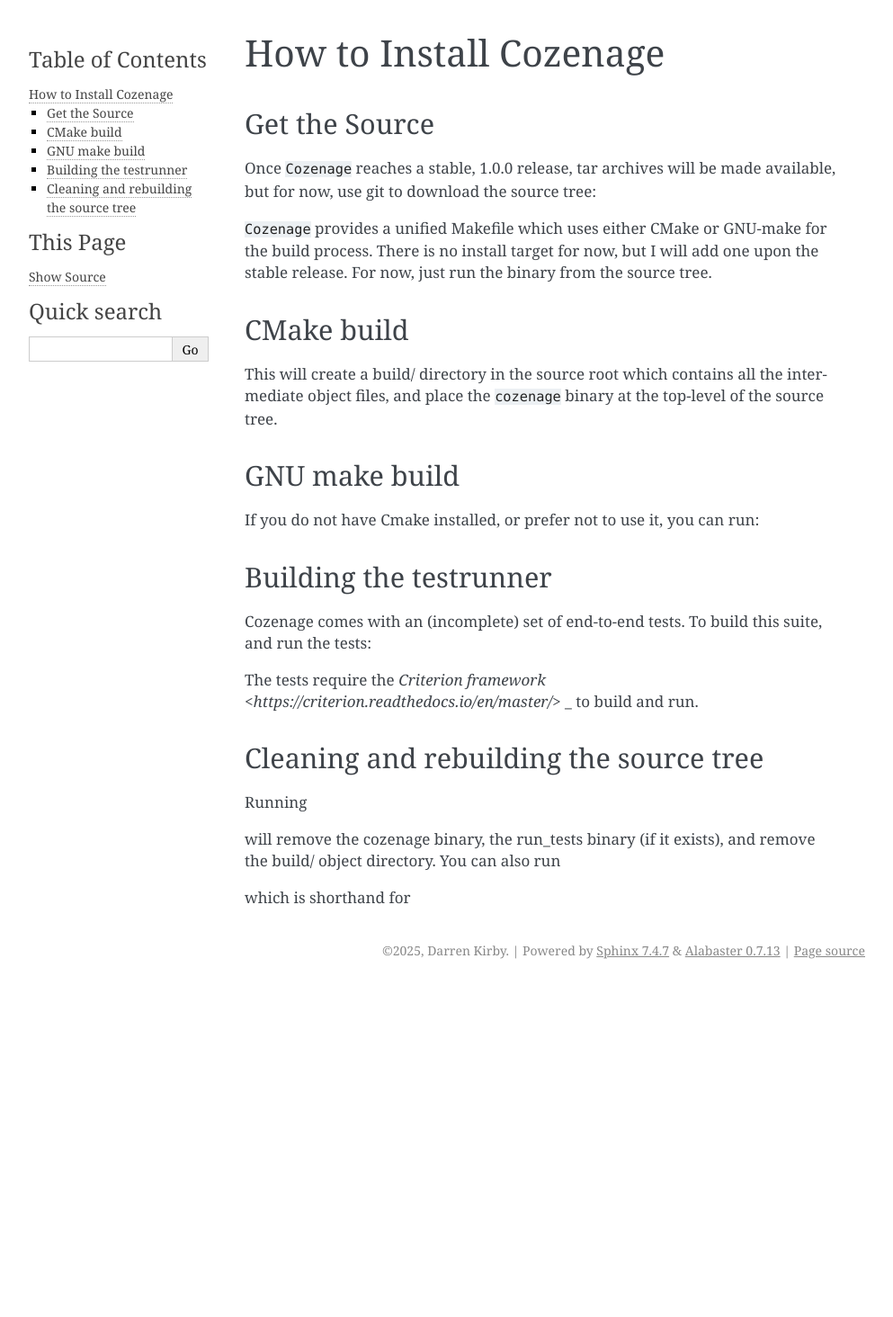
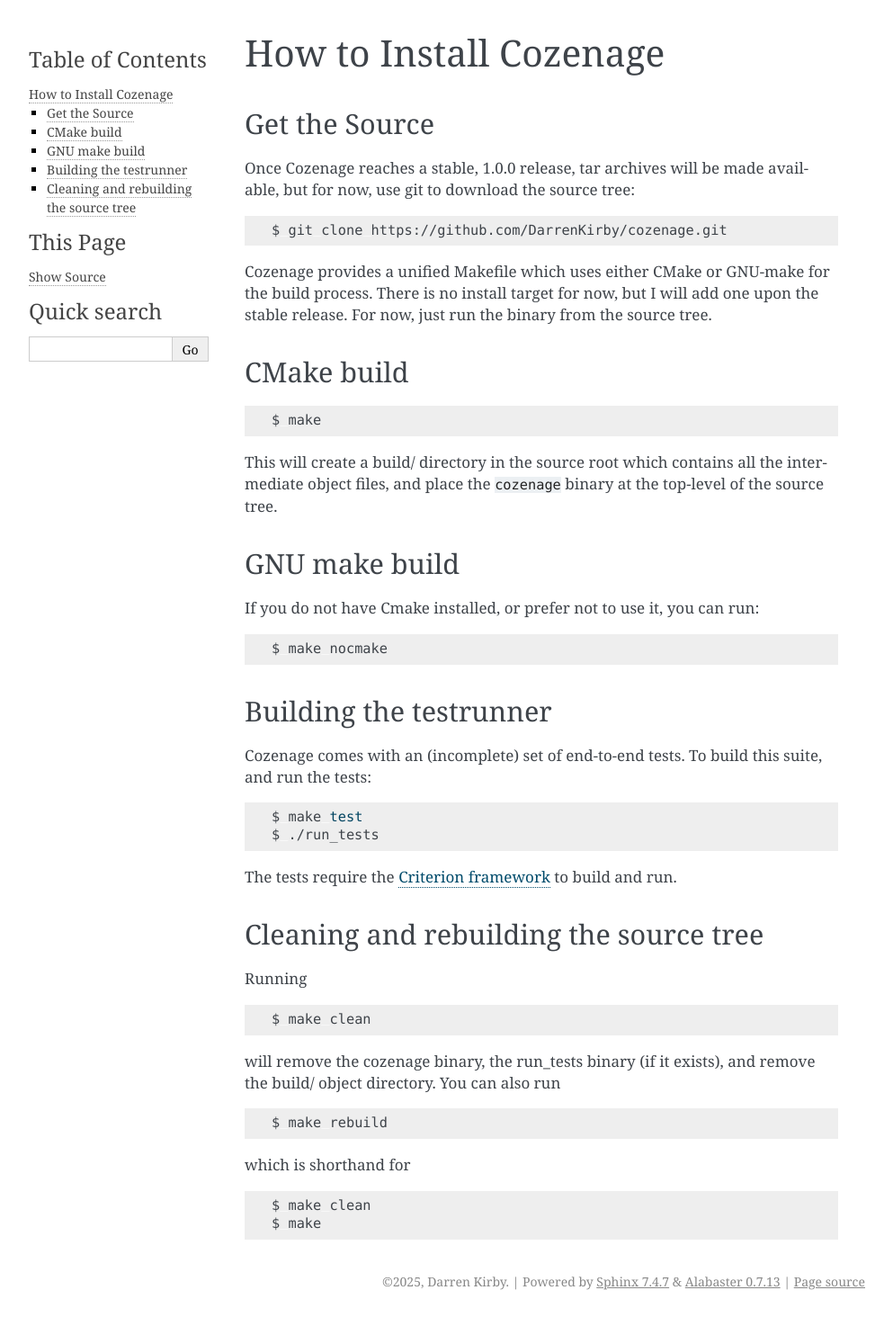
Before and after one commit to DarrenKirby/cozenage, a Sphinx documentation site: the page built from docs/source/howto/installation.rst, in a window 1280 px wide. Shown: the whole page at 90% size, without its empty margins (148-1141 px from the left). Built offline with Sphinx 7.4.7, drawn with Linux system fonts in a browser that asks for light colours; before the commit the page ends 1096 px from its top, so only the background shows below that.

Commit message:
Fix documentation issues (what do I know about reStructuredText)

```diff
--- a/docs/source/howto/installation.rst
+++ b/docs/source/howto/installation.rst
@@ -4,20 +4,22 @@
 Get the Source
 --------------
 
-Once ``Cozenage`` reaches a stable, 1.0.0 release, tar archives will be made available, but for now,
+Once Cozenage reaches a stable, 1.0.0 release, tar archives will be made available, but for now,
 use git to download the source tree:
 
-.. code-block::
+.. code-block:: bash
+
     $ git clone https://github.com/DarrenKirby/cozenage.git
 
-``Cozenage`` provides a unified Makefile which uses either CMake or GNU-make for the build process.
+Cozenage provides a unified Makefile which uses either CMake or GNU-make for the build process.
 There is no install target for now, but I will add one upon the stable release. For now, just run
 the binary from the source tree.
 
 CMake build
 -----------
 
-.. code-block:: console
+.. code-block:: bash
+
     $ make
 
 This will create a build/ directory in the source root which contains all the intermediate object
@@ -28,7 +30,8 @@
 
 If you do not have Cmake installed, or prefer not to use it, you can run:
 
-.. code-block:: console
+.. code-block:: bash
+
     $ make nocmake
 
 Building the testrunner
@@ -36,11 +39,12 @@
 
 Cozenage comes with an (incomplete) set of end-to-end tests. To build this suite, and run the tests:
 
-.. code-block:: console
+.. code-block:: bash
+
     $ make test
     $ ./run_tests
 
-The tests require the `Criterion framework <https://criterion.readthedocs.io/en/master/>` _
+The tests require the `Criterion framework <https://criterion.readthedocs.io/en/master/>`_
 to build and run.
 
 Cleaning and rebuilding the source tree
@@ -48,17 +52,20 @@
 
 Running
 
-.. code-block:: console
+.. code-block:: bash
+
     $ make clean
 
 will remove the cozenage binary, the run_tests binary (if it exists), and remove the build/ object
 directory. You can also run
 
-.. code-block:: console
+.. code-block:: bash
+
     $ make rebuild
 
 which is shorthand for
 
-.. code-block:: console
+.. code-block:: bash
+
     $ make clean
     $ make
--- a/docs/source/index.rst
+++ b/docs/source/index.rst
@@ -7,7 +7,7 @@
 ======================
 
 **Cozenage** started as a 'toy' Lisp, but I am steadily, if slowly, working towards a full R5RS/R7RS
-`Scheme implementation <https://standards.scheme.org/>` _.
+`Scheme implementation <https://standards.scheme.org/>`_.
 
 After the bulk of the R7RS standard is implemented, I plan to add several
 ``(cozenage foo)`` libraries to interface with the OS, and eventually, I would like to implement some
@@ -20,7 +20,7 @@
 techniques I will come back and improve sections of this program. Perhaps the most conspicuous
 deficiency is the lexer/parser. I am currently working through Robert Nystrom's
 `"Crafting Interpreters"
-<https://craftinginterpreters.com/>` _, and I will rewrite Cozenage's parser when I finish. At that
+<https://craftinginterpreters.com/>`_, and I will rewrite Cozenage's parser when I finish. At that
 time I will also have to revisit my decision to implement the bare-bones 'AST' as a plain C array of
 Cell objects, rather than as a 'proper list', as it is done in all dogmatic Lisp and Scheme variants.
 
```
